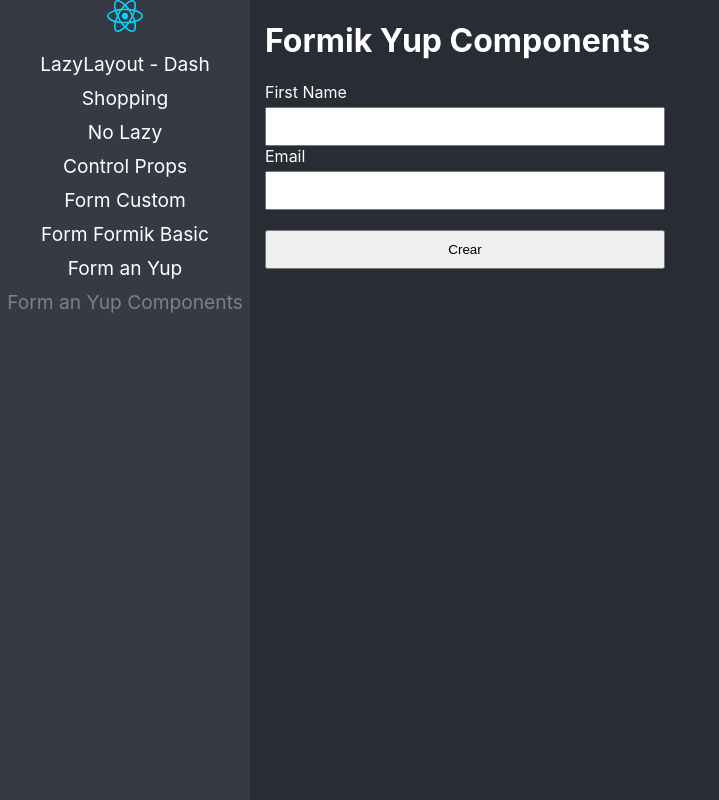
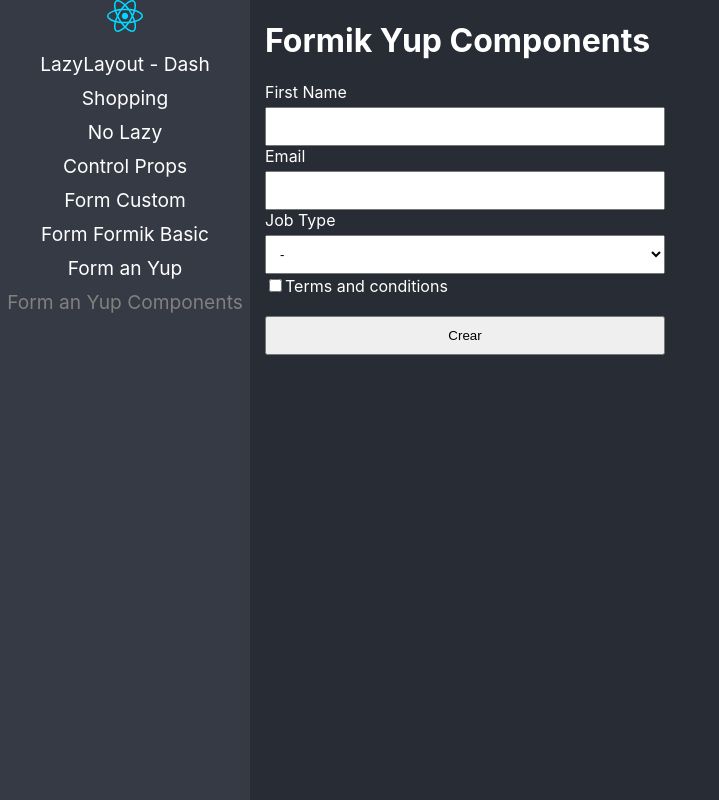
Before and after one commit to bjcGit/LazyLoad-React-Vite-Ts, a React (Vite) app: page /formFormikComponentes in a window 1280 px wide. Shown: the whole page, without its empty margins (0-719 px from the left). Built offline with nearby package versions, Linux system fonts and the light colour scheme.

Commit message:
Formik Component

```diff
--- a/src/App.tsx
+++ b/src/App.tsx
@@ -3,11 +3,7 @@ import { Navigation } from './routes/Navigation'
 export const App = () => {
   return (
     <>
-
       <Navigation />
-
-
-
     </>
   )
 }
--- a/src/pages/Forms/FormFormikComponents.tsx
+++ b/src/pages/Forms/FormFormikComponents.tsx
@@ -1,55 +1,72 @@
-
-import { useFormik } from 'formik'
+import { Field, Form, ErrorMessage, Formik } from 'formik'
 import * as Yup from 'yup'
 import '../styles/styles.css'
 
 export const FormFormikComponents = () => {
 
-    const { handleSubmit, errors, touched, getFieldProps } = useFormik({
-        initialValues: {
+    return (
+        <div>
+            <h1>Formik Yup Components</h1>
+
+            <Formik
+                initialValues={{
                     name: '',
-            email: ''
-        },
-        onSubmit: (values) => {
+                    email: '',
+                    terms: false,
+                    jobtype: ''
+                }}
+                onSubmit={(values) => {
                     console.log(values)
-        },
-        validationSchema: Yup.object({
+                }}
+                validationSchema={
+                    Yup.object({
                         name: Yup.string()
                             .max(5, 'Debe de tener 5 caracteres o menos')
                             .required('Requerido'),
                         email: Yup.string()
                             .email('Debe de ser un email valido')
+                            .required('Requerido'),
+                        terms: Yup.boolean()
+                            .oneOf([true], 'Es necesario que aceptes las condiciones'),
+                        jobtype: Yup.string()
+                            .notOneOf(['Se'], 'No es permitida')
                             .required('Requerido')
                     })
-    })
+                }>
 
-    return (
-        <div>
-            <h1>Formik Yup Components</h1>
-
-            <form
-                noValidate
-                autoComplete='off'
-                onSubmit={handleSubmit}
-            >
+                {() => (
+                    <Form>
                         <label htmlFor="firstName"> First Name</label>
-                <input
-                    type='text'
-                    autoComplete="new"
-                    {...getFieldProps('name')}
-                />
-                { touched.name && errors.name && <span>{ errors.name }</span> }
+                        <Field type='text' autoComplete="new" name='name' />
+                        <ErrorMessage name='name' component={'span'} />
 
                         <label htmlFor="email"> Email</label>
-                <input
-                    type='email'
-                    autoComplete="new"
-                    {...getFieldProps('email')}
-                />
-                { touched.email && errors.email && <span>{ errors.email }</span> }
+                        <Field type='text' autoComplete="new" name='email' />
+                        <ErrorMessage name='email' component={'span'} />
+
+                        <label> Job Type</label>
+                        <Field as='select' autoComplete="new" name='jobtype'>
+                            <option value={''}>-</option>
+                            <option value={'Ca'}>Ca</option>
+                            <option value={'Ye'}>Ye</option>
+                            <option value={'Se'}>Se</option>
+                        </Field>
+                        <ErrorMessage name='jobtype' component={'span'} />
+
+                        <label>
+                            <Field type='checkbox' name='terms' />
+                            Terms and conditions
+                        </label>
+                        <ErrorMessage name='terms' component={'span'} />
 
                         <button type='submit'>Crear</button>
-            </form>
+                    </Form>
+                )
+                }
+
+            </Formik>
+
+
         </div>
     )
 }
```
Lines whose indentation alone changed are shown as unchanged.
